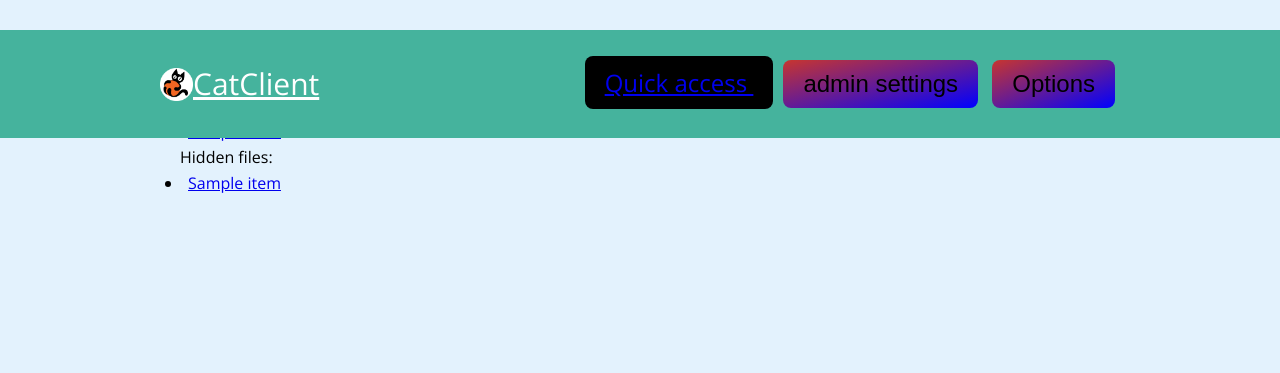
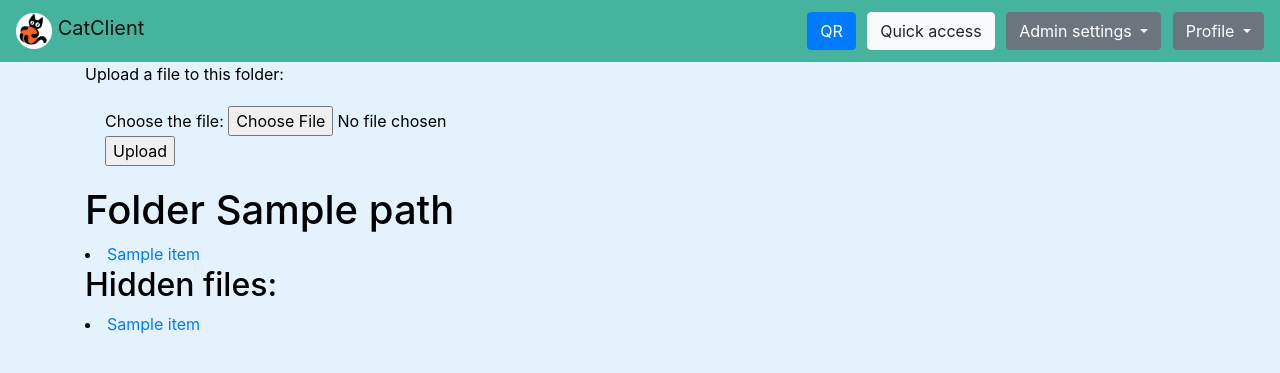
Before and after one commit to vega-d/CatClient, a Flask app: template templates/folder.html in a window 1280 px wide. Shown: the top 373 px of the page. Run offline with Flask 2, Linux system fonts and the light colour scheme; a user stored in the database is signed in; the template is opened without the code that fills it: most values are stand-ins (such as "Sample title", 1, 10 or a date in 2020); parts of the project's set-up code (start-up, migrations or seed data) failed here and were passed over; some libraries are stand-ins or nearby versions.

Commit message:
UI revert completed & file uploading added

```diff
--- a/main.py
+++ b/main.py
@@ -55,10 +55,10 @@ api.add_resource(Tokens, '/api/token/<login>/<hash>')
 api.add_resource(Q, '/api/<token>/q/<src>')
 api.add_resource(ChangePassAPI, '/api/changepass/<user>/<old_pass>/<new_pass>')
 
-
 # ----------------------------- other global var ------------------------------
 
 dark = sf.get_theme(current_user)
+
 
 # ----------------------------- service url ------------------------------
 
@@ -105,6 +105,7 @@ def add_dirs():
                                message="Пользователя не существует", title='Add Folder',
                                form=form, ip=ip, dark=dark)
     return render_template('add_dirs.html', title='Add Folder', form=form, ip=ip, dark=dark)
+
 
 # ------------------------------ login url -------------------------------
 
@@ -185,7 +186,8 @@ def change_pass():
             return render_template('change_pass.html', title='Register',
                                    form=form,
                                    message="This user does not exists.", ip=ip, dark=dark)
-        hashed_old, hashed_new = [sf.hash_password(str(i)) for i in [str(form.password.data), str(form.password_new.data)]]
+        hashed_old, hashed_new = [sf.hash_password(str(i)) for i in
+                                  [str(form.password.data), str(form.password_new.data)]]
         res = sf.change_password(form.name.data, form.password.data, form.password_new.data)
         # print(res)
         if res:
@@ -214,6 +216,28 @@ def no_access(reason="None specified"):
     return render_template('no_access.html', reason=reason, ip=ip, dark=dark, title='No access')
 
 
+@app.route('/upload/<src>', methods=['GET', 'POST'])
+def upload(src=None):
+    print('uploading to:', src)
+    if src:  # если у нас надо получить какой-то конкретный файл или папку
+        src = src.replace(gv.url_path_separation, '/')  # конвертируем C:;;dir;;dir2 в нормальный формат с /
+        from sys import platform
+        if platform in ("linux", "linux2"):
+            src = src.replace('~', '/home/' + getpass.getuser())
+        src = src.replace(';;', '/')
+        sf.debugOutput("src requested is", src)
+        src_split = os.path.split(src)
+        # отделяем путь от конечный пункта, то есть имя папки или файла который надо открыть
+        if current_user.is_authenticated:
+            # если нам отправили файл - сохранить.
+            if 'uploaded_file' in request.files:
+                uploaded_file = request.files['uploaded_file']
+                if uploaded_file.filename != '':
+                    uploaded_file.save(os.path.join(src, uploaded_file.filename))
+                    return redirect('/q/' + src.replace('/', gv.url_path_separation))
+    return redirect('/no_access/Error while uploading the file.')
+
+
 # ------------------------------ quick url -----------------------------
 
 @app.route('/q/')
@@ -233,7 +257,6 @@ def quick(src=None):
         if current_user.is_authenticated:
 
             if not sf.available_user_addresses(current_user.name, address_dir=src):
-
                 return redirect('/no_access/You have no access to this folder or file.')
 
             if src_split[-1] and os.path.isfile(src):  # если мы открываем файл дать его в чистом виде
@@ -247,16 +270,12 @@ def quick(src=None):
                     'list_invisible': list_invisible,  # ее содержимое в виде листа из кортежей.
                     # пример кортежа ('/q/C:;;Users;;', 'Users')
                     'isq': True,
-                    'fdrc': '/qs/' + sf.convert_path(src)
+                    'fdrc': '/qs/' + sf.convert_path(src),
+                    'src_encoded': sf.convert_path(src)
                 }
 
-                # если нам отправили файл - сохранить.
-                if 'uploaded_file' in request.files:
-                    uploaded_file = request.files['uploaded_file']
-                    if uploaded_file.filename != '':
-                        uploaded_file.save(os.path.join(src, uploaded_file.filename))
-
-                return render_template('folder.html', **args, ip=ip, dark=dark, title='Explorer', home_folder=gv.home_folder)  # рендерим папку
+                return render_template('folder.html', **args, ip=ip, dark=dark, title='Explorer',
+                                       home_folder=gv.home_folder)  # рендерим папку
         else:  # если нету входа в аккаунт но мы лезем в файлы то выбрасываем на no_access
             return redirect('/no_access/only users with certain access can reach this file')
     else:  # если просто /q без аргумента
--- a/templates/base.html
+++ b/templates/base.html
@@ -3,13 +3,25 @@
 <head>
     <meta charset="utf-8">
     <meta name="viewport" content="width=device-width, initial-scale=1, shrink-to-fit=no">
-    <link rel="stylesheet" type="text/css" href= {{ url_for('static', filename='css/master.css') }} />
+    <link rel="stylesheet" type="text/css" href={{ url_for('static', filename='css/style.css') }} />
+    <link rel="stylesheet"
+          href="https://stackpath.bootstrapcdn.com/bootstrap/4.4.1/css/bootstrap.min.css"
+          integrity="sha384-Vkoo8x4CGsO3+Hhxv8T/Q5PaXtkKtu6ug5TOeNV6gBiFeWPGFN9MuhOf23Q9Ifjh"
+          crossorigin="anonymous">
+    <link rel="stylesheet" type="text/css" href={{ url_for('static', filename='css/style.css') }} />
     <link rel="shortcut icon" type="image/png" href="/favicon.ico"/>
 
     <title>{{title}}</title>
 </head>
 {% if dark %}
-<body>
+<body style=" background-color: #202020 !important;
+    background-clip: border-box !important;
+    background-origin: padding-box !important;
+    background-attachment: scroll !important;
+    background-repeat: repeat !important;
+    background-size: auto !important;
+    background-position: left top !important;
+    color: rgb(255, 255, 255)">
 {% else %}
     <body style=" background-color: #e3f2fd !important;
     background-clip: border-box !important;
@@ -20,43 +32,79 @@
     background-position: left top !important;
     color: rgb(0, 0, 0)">
 {% endif %}
-<header style="top: 0px;">
+    <script src="https://code.jquery.com/jquery-3.4.1.slim.min.js" integrity="sha384-J6qa4849blE2+poT4WnyKhv5vZF5SrPo0iEjwBvKU7imGFAV0wwj1yYfoRSJoZ+n" crossorigin="anonymous"></script>
+    <script src="https://cdn.jsdelivr.net/npm/popper.js@1.16.0/dist/umd/popper.min.js" integrity="sha384-Q6E9RHvbIyZFJoft+2mJbHaEWldlvI9IOYy5n3zV9zzTtmI3UksdQRVvoxMfooAo" crossorigin="anonymous"></script>
+    <script src="https://stackpath.bootstrapcdn.com/bootstrap/4.4.1/js/bootstrap.min.js" integrity="sha384-wfSDF2E50Y2D1uUdj0O3uMBJnjuUD4Ih7YwaYd1iqfktj0Uod8GCExl3Og8ifwB6" crossorigin="anonymous"></script>
+<header>
     {% if dark %}
-        <nav class="header header-dark bg-dark">
+        <nav class="navbar navbar-dark bg-dark">
     {% else %}
-        <nav class="header header-light" style="background-color: #45B39D;">
+        <nav class="navbar navbar-light" style="background-color: #45B39D;">
     {% endif %}
 
-        <div class="header-inner grid">
-            <a class="logo" href="/">
-                <img src="/static/img/icon.png" width="33px" height="33px" class="d-inline-block align-top" alt="">
+        <a class="navbar-brand" href="/">
+            <img src="/static/img/icon.png" width="36" height="36" class="d-inline-block align-top" alt="">
             CatClient
 
         </a>
-            <div class="navigation">
-                {% if current_user.is_authenticated %}
-                    {% if current_user.type_user == "admin" %}
-                        {% if isq %}
-                            <a class="button button-secondary" href="{{ fdrc }}">Switch over the mode</a>
-                        {% else %}
-                            <a class="button button-light" href="/q/{{ home_folder }}" type="button" style="margin-left: 7px;">
-                                Quick access
-                            </a>
-                        {% endif %}
-                    <div class="dropdown">
-                        <button class="button button-primary">admin settings</button>
-                        <div class="dropdown-content">
-                          <div class="dropdown-menu dropdown-menu-right">
-                            <a class="dropdown-item" href="/register" type="button"> Register user </a>
-                            <a class="dropdown-item" href="/add_dirs" type="button"> Add folder to user </a>
+        <div>
+            {% if not is_index %}
+                <button type="button" class="btn btn-primary" data-toggle="modal" data-target="#exampleModalCenter">
+                  QR
+                </button>
+                <div class="modal fade" id="exampleModalCenter" tabindex="-1" role="dialog" aria-labelledby="exampleModalCenterTitle" aria-hidden="true" style=";
+                        color: rgb(0, 0, 0)
+                    " >
+                  <div class="modal-dialog modal-dialog-centered modal-sm" role="document" >
+                    <div class="modal-content">
+                      <div class="modal-header">
+                        <h5 class="modal-title" id="exampleModalLongTitle"> QR code</h5>
+                        <button type="button" class="close" data-dismiss="modal" aria-label="Close">
+                          <span aria-hidden="true">&times;</span>
+                        </button>
+                      </div>
+                      <div class="modal-body modal-center" style="text-align:  center">
+                        <img src="http://{{ ip }}/static/img/qr.png" class="rounded" alt="..." height="250" width="250">
+                            <figcaption> QR code to go to the site </figcaption>
+                            <figcaption>
+                                <footer class="blockquote-footer">
+                                    Address: {{ ip }}
+                                </footer>
+                            </figcaption>
+                      </div>
+                      <div class="modal-footer">
+                        <button type="button" class="btn btn-primary" data-dismiss="modal" >Ok</button>
+                      </div>
                     </div>
                   </div>
                 </div>
             {% endif %}
-
-                    <div class="dropdown">
-                        <button class="button button-primary">Options</button>
-                        <div class="dropdown-content">
+            {% if current_user.is_authenticated %}
+                {% if current_user.type_user == "admin" %}
+                    {% if isq %}
+                        <a class="btn btn-secondary" href="{{ fdrc }}">Switch over the mode</a>
+                    {% else %}
+                        <a class="btn btn-light" href="/q/{{ home_folder }}" type="button" style="margin-left: 7px;">
+                            Quick access
+                        </a>
+                    {% endif %}
+                    <div class="btn-group" style="
+                                                    margin-left: 7px;">
+                      <button type="button" class="btn btn-secondary dropdown-toggle" data-toggle="dropdown" aria-haspopup="true" aria-expanded="false">
+                        Admin settings
+                      </button>
+                      <div class="dropdown-menu dropdown-menu-right">
+                        <a class="dropdown-item" href="/register" type="button">Register user</a>
+                        <a class="dropdown-item" href="/add_dirs" type="button"> Add folder to user </a>
+                      </div>
+                    </div>
+                {% endif %}
+                <div class="btn-group" style="
+                                                margin-left: 7px;">
+                  <button type="button" class="btn btn-secondary dropdown-toggle" data-toggle="dropdown" aria-haspopup="true" aria-expanded="false">
+                    Profile
+                  </button>
+                  <div class="dropdown-menu dropdown-menu-right">
                     <a class="dropdown-item" href="/logout" type="button">Logout</a>
                     <a class="dropdown-item" href="/change_password" type="button">Change Password</a>
                       {% if dark %}
@@ -69,18 +117,16 @@
             {% else %}
 
 
-                <a href="/login"><button class="button button-success">Войти</button></a>
+            <a class="btn btn-success" href="/login">Войти</a>
 
 
         {% endif %}
-            </div>
         </div>
     </nav>
 </header>
 <!-- Begin page content -->
 <main role="main" class="container">
-    {% block content %}
-    {% endblock %}
+    {% block content %}{% endblock %}
 </main>
 </body>
 </html>
--- a/templates/fileupload.html
+++ b/templates/fileupload.html
@@ -1,9 +1,8 @@
 {% block content %}
 
-
-<form action="/handleUpload" method="post" enctype="multipart/form-data" class="file_upload">
-        Choose the file: <input type="file" name="uploaded_file"/><BR>
-        <input type="submit" value="Upload"/>
+Upload a file to this folder:
+<form action="/upload/{{ src_encoded }}" method="post" enctype="multipart/form-data" style="padding: 20px">
+        Choose the file: <input type="file" name="uploaded_file"/><BR><input type="submit" value="Upload"/>
 </form>
 
 {% endblock %}
--- a/templates/folder.html
+++ b/templates/folder.html
@@ -2,7 +2,7 @@
 
 {% block content %}
 
-
+{% include "fileupload.html" %}
 
 {% include "folderui.html" %}
 
--- a/templates/folderui.html
+++ b/templates/folderui.html
@@ -2,18 +2,16 @@
 <div class="grid">
     <h1 class="header1">Folder {{ path }}</h1>
 
-    {% include "fileupload.html" %}
-
 {% for item in list_visible %}
-    <li class="folder-item"><a href="{{ item[0] }}">{{ item[1] }}</a></li>
+<li><a href="{{ item[0] }}">{{ item[1] }}</a></li>
 {% endfor %}
 
 
 {% if list_invisible|count > 0 %}
-    <h2 class="header2">Hidden files:</h2>
+<h2>Hidden files:</h2>
 {% for item in list_invisible %}
-    <li class="folder-item"><a href="{{ item[0] }}">{{ item[1] }}</a></li>
+<li><a href="{{ item[0] }}">{{ item[1] }}</a></li>
 {% endfor %}
 {% endif %}
-</div>
+
 {% endblock %}
```
Also changed, not shown: templates/index.html (+14 -12 lines), db/catclient.sqlite, static/img/qr.png. Lines whose indentation alone changed are shown as unchanged.
